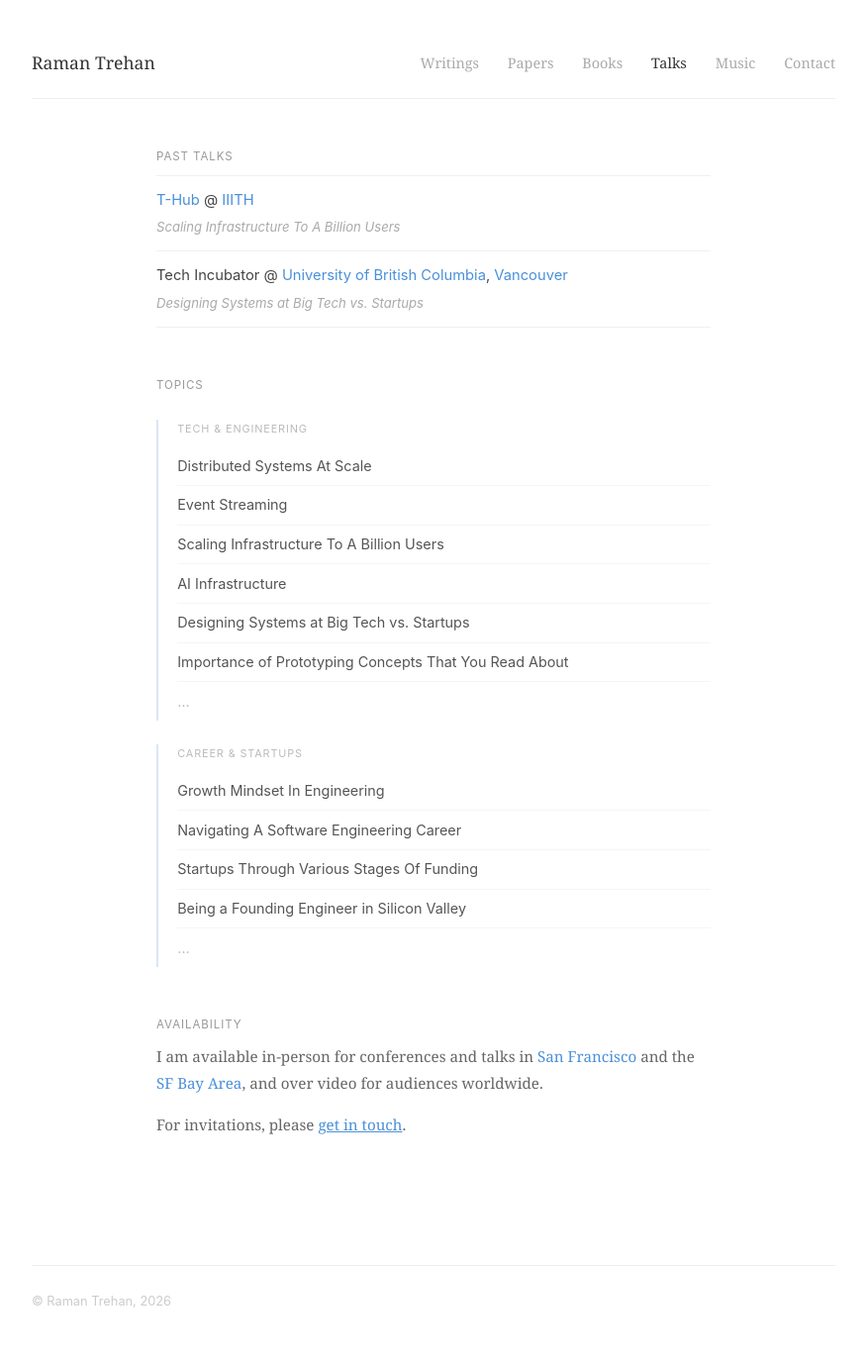
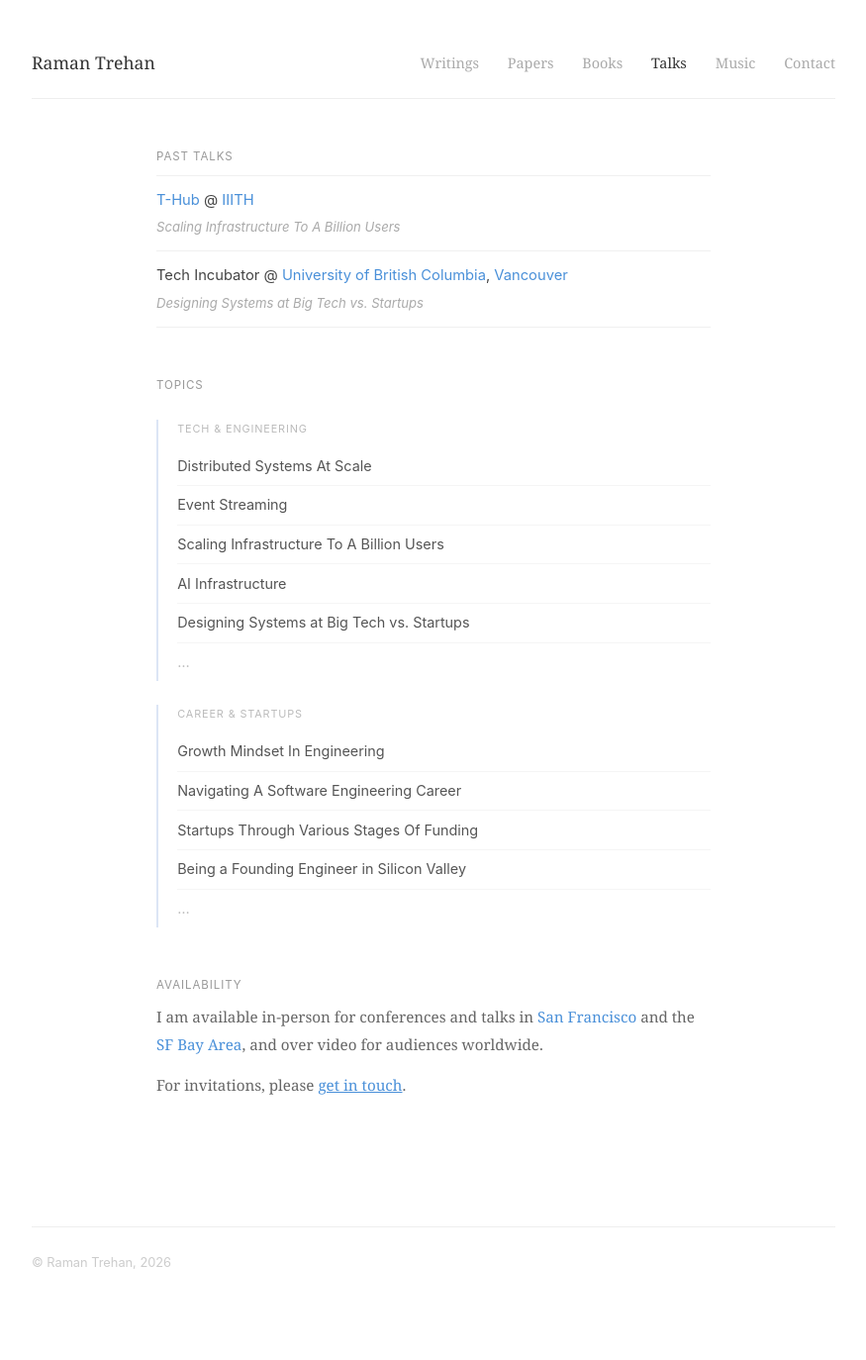
Before and after one commit to ramandeeptrehan/ramandeeptrehan.github.io, a Jekyll site: the page built from talks/index.html, in a window 1280 px wide. Shown: the whole page at 99% size, without its empty margins (202-1077 px from the left). Built offline with Jekyll 4.4.1, drawn with Linux system fonts in a browser that asks for light colours; after the commit the page ends 1335 px from its top, so only the background shows below that.

Commit message:
Remove prototyping concepts topic

```diff
--- a/talks/index.html
+++ b/talks/index.html
@@ -30,7 +30,6 @@ title: Talks
         <li>Scaling Infrastructure To A Billion Users</li>
         <li>AI Infrastructure</li>
         <li>Designing Systems at Big Tech vs. Startups</li>
-        <li>Importance of Prototyping Concepts That You Read About</li>
         <li class="music-artists-more">…</li>
       </ul>
     </div>
```
